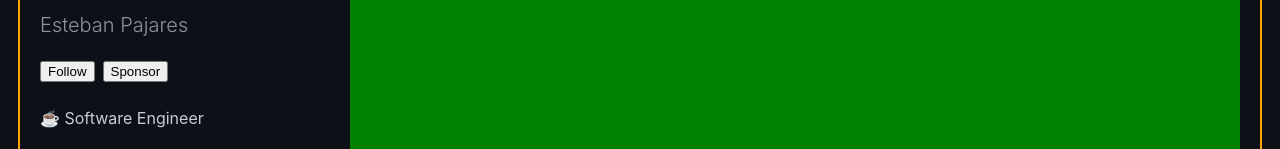
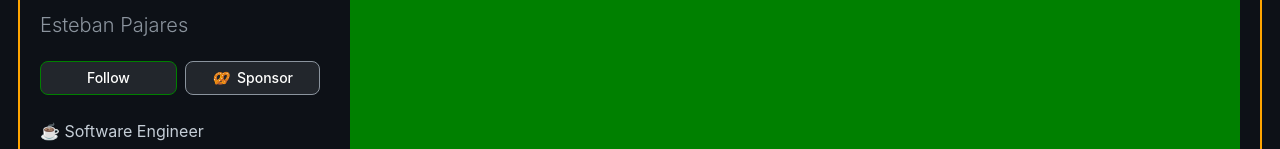
Before and after one commit to EstebanPajares/git-react, a React (Create React App) app: page / in a window 1280 px wide. Shown: the part 345-494 px from the top of the page. Built offline with nearby package versions, Linux system fonts and the light colour scheme; the HTML template or start-up script is replaced by a standard one.

Commit message:
add styles to button component

```diff
--- a/src/components/button.js
+++ b/src/components/button.js
@@ -1,13 +1,43 @@
+// Validando un elemento de React
+import { isValidElement } from 'react'
+
 import React from 'react'
 import styled from 'styled-components'
 
 const ButtonStyled = styled.button`
+    display: inline-flex;
+    gap: .5rem;
+    align-items: center;
+    text-decoration:none !important;
+    cursor: pointer;
+    background: var(--buttonBG);
+    color: var(--white);
+    border: solid 1px var(--grey);
+    min-inline-size: 8.43rem;
+    justify-content: center;
+    border-radius: .5rem;
+    padding-block: .25rem;
+    font: var(--button);
+
+
+    &:hover{
+        background: var(--white);
+        color: var(--buttonBG)
+    }
 
 `
 
-function Button({text}) {
+function Button({text, link, className, icon}) {
+    const component = link ? 'a' : 'button'
+    let IconComponent = null
+    if (icon){
+        if (isValidElement(icon)){
+            IconComponent = icon
+        }
+    }
     return (
-        <ButtonStyled>
+        <ButtonStyled as={component} href={link} className={className}>
+            {IconComponent}
             {text}
         </ButtonStyled>
     )
--- a/src/components/global-styles.js
+++ b/src/components/global-styles.js
@@ -8,7 +8,7 @@
         --black: #141414;
         --grey: #8b949e;
         --bg: #0d1117;
-        --button: #22262c;
+        --buttonBG: #22262c;
         --grey-1: #c5ced7;
         --grey-2: #3f4954;
         --pink: #cc68a0;
--- a/src/components/profile.js
+++ b/src/components/profile.js
@@ -4,7 +4,13 @@
 import Button from './button'
 
 const ProfileStyled = styled.div`
+
+
     grid-area: profile;
+
+     .custtom{
+        border-color: green;
+    }
 
     .avatar{
         border-radius: 50%;
@@ -56,9 +62,14 @@
             <div className="button">
                 <Button
                     text = 'Follow'
+                    link = '#'
+                    className= 'custtom'
                 />
                 <Button
                     text = 'Sponsor'
+                    icon = {<i>🥨</i>}
+
+
                 />
             </div>
             <p className="bio info">{bio}</p>
```
